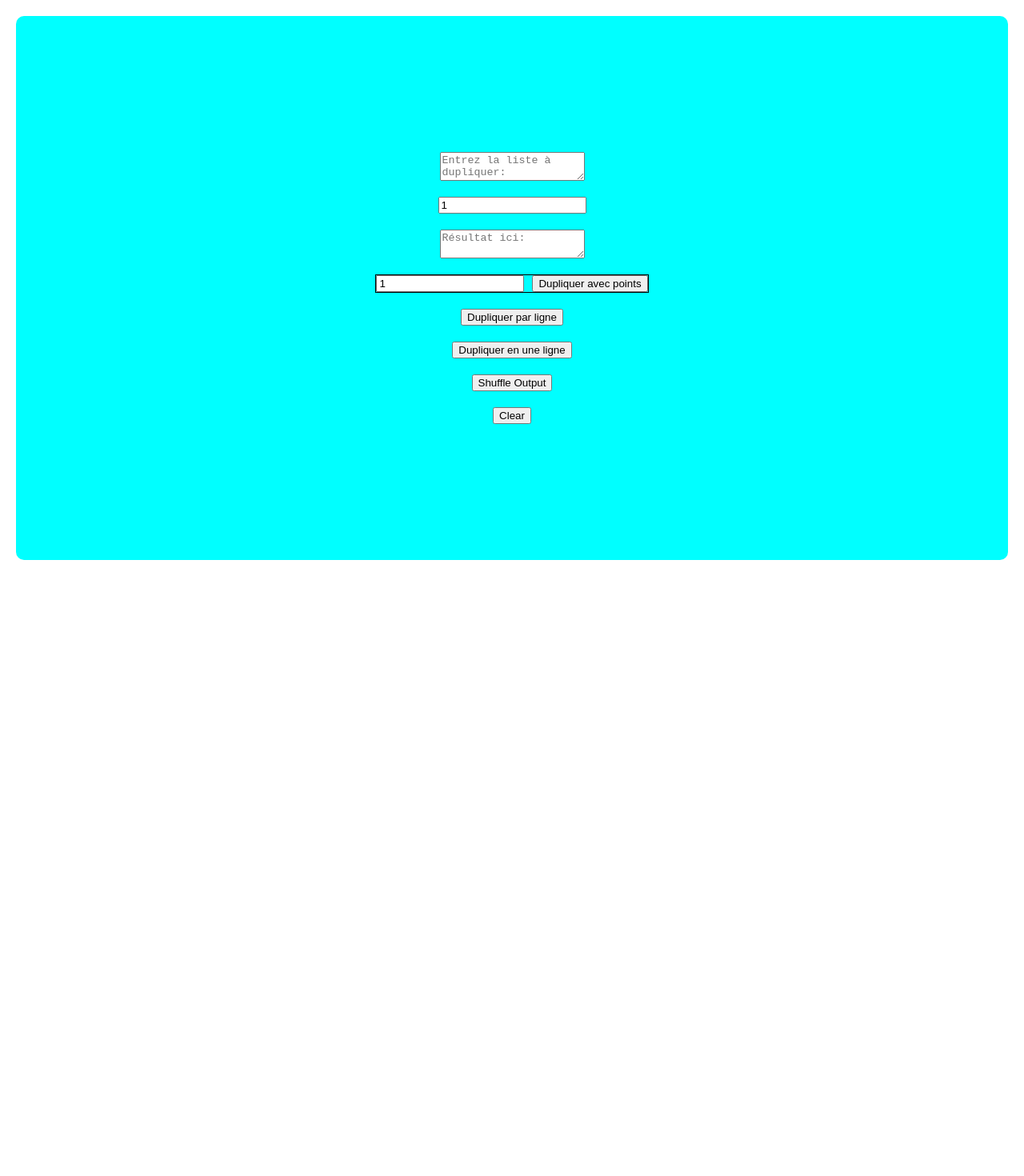
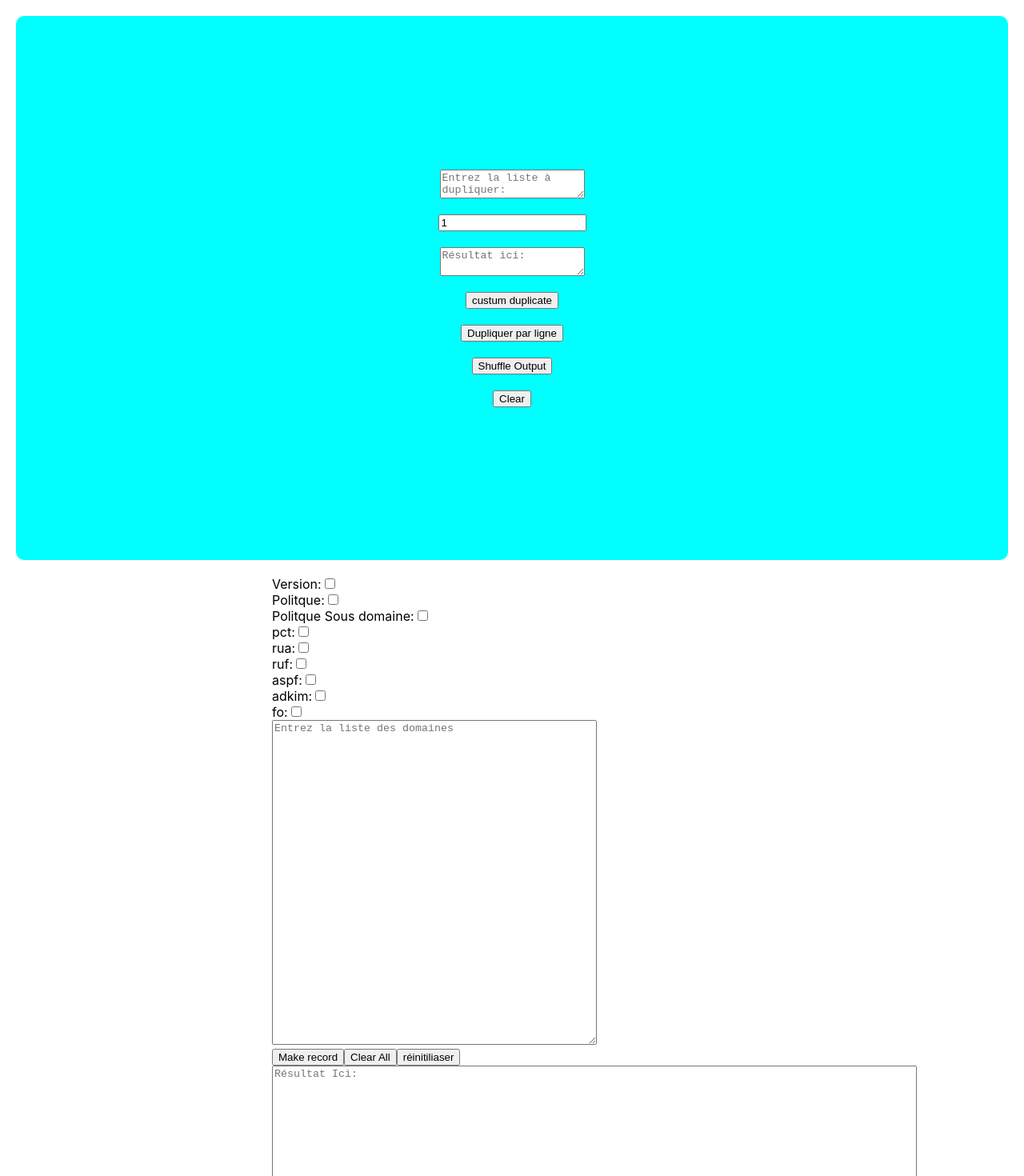
Before and after one commit to benchaayabayoub/Requests-tool, a React (Create React App) app in the folder frontend/: page / in a window 1280 px wide. Shown: the top 1470 px of the page at 80% size. Before the commit the page ends 800 px from the top, so only its background shows below. Built offline with nearby package versions, Linux system fonts and the light colour scheme.

Commit message:
Derniere maj du frontend-avec gitignore-et suppression back end modules

```diff
--- a/frontend/src/App.js
+++ b/frontend/src/App.js
@@ -18,6 +18,7 @@ function App(){
 
     <div>
     <Duplicate  />
+    <Dmarc />
 
 
     </div>
--- a/frontend/src/composants/Composant.module.css
+++ b/frontend/src/composants/Composant.module.css
@@ -11,11 +11,3 @@
     gap:20px;  /* espace entre elements qui sont inside div : necessite display flex ou grid*/
 
 }
-
-
-.groupechoix{
-  display: flex;
-  flex-direction: row;
-  gap:10px;
-  border: 1px solid;
-}
--- a/frontend/src/composants/Dmarc.js
+++ b/frontend/src/composants/Dmarc.js
@@ -26,19 +26,28 @@ function Dmarc(){
 
     function creerRecord(){
 
-        let ligne=`${areaInput},_dmarc.${areaInput},TXT,`;
+
+        const domaines=areaInput.split(/\r?\n/).map(d=>d.trim()).filter(d=>d !== "");
+        const result=[];
+
+        domaines.forEach(domaine=>{
+
+        let ligne=`${domaine},_dmarc.${domaine},TXT,`;
         if(checked1)  ligne+=`v=${select1}; `;
         if(checked2)  ligne+=`p=${select2}; `;
         if(checked3)  ligne+=`sp=${select3}; `;
         if(checked4)  ligne=ligne+`pct=${inp3}; `;
-        if(checked5)  ligne+=`rua=${inp4}@${areaInput}; `;
-        if(checked6)  ligne+=`ruf=${inp5}@${areaInput}; `;
+        if(checked5)  ligne+=`rua=${inp4}@${domaine}; `;
+        if(checked6)  ligne+=`ruf=${inp5}@${domaine}; `;
         if(checked7)  ligne+=`aspf=${select4}; `;
         if(checked8)  ligne+=`adkim=${select5}; `;
         if(checked9)  ligne+=`fo=${inp6};`;
 
-        setAreaResult(ligne);
-        }
+        result.push(ligne);
+     })
+
+        setAreaResult(result.join("\n"));
+  }
 
 
     const clearAll=()=>{
--- a/frontend/src/composants/Duplicate.js
+++ b/frontend/src/composants/Duplicate.js
@@ -1,4 +1,4 @@
-import React, { use, useState } from "react";
+import React, {  useState } from "react";
 import style from './Composant.module.css';
 
 function Duplicate(){
@@ -7,6 +7,8 @@ function Duplicate(){
   const [nbFois,setNbfois]=useState(1);
   const [nbrPoints,setNbrPoints]=useState(1);
   const [output,setOutput]=useState("");
+  const [btn,setBtn]=useState(false);
+  const [txtRandom,setTxtRandom]=useState("");
 
 
   function custumDuplicate(){
@@ -38,17 +40,20 @@ function Duplicate(){
 
 const duplicParLigne=()=>{
 
-  let result="";
-  for(let i=0;i<nbFois;i++){
-    result+=input.trim();
-    result+='\n';
-  }
-  setOutput(result);
+
+    const rows=input.split(/\r?\n/).map(r=>r.trim()).filter(r=>r !=="");
+    let result=[];
+
+    for(let i=0;i<nbFois;i++){
+    result.push(...rows);
+    }
+
+
+  setOutput(result.join("\n"));
+
 }
 
-  const duplicMemeLigne=()=>{
-    setOutput(input.replaceAll("\n","").repeat(nbFois).trim());
-  };
+
 
 
   function Shuffle(){
@@ -60,22 +65,36 @@ const duplicParLigne=()=>{
     setNbfois(1);
     setOutput("");
     setNbrPoints(1);
+    setTxtRandom("");
   };
 
   return(
     <div className={style.div}>
 
     <textarea value={input} onChange={(e)=>setInput(e.target.value)} placeholder="Entrez la liste à dupliquer:"></textarea>
-    <input type="number" min={1} value={nbFois} onChange={(e)=>setNbfois(e.target.value)} size={5}></input>
+    <input type="number" min={1} value={nbFois} onChange={(e)=>setNbfois(Number(e.target.value))} size={5}></input>
     <textarea value={output} readOnly={true}  placeholder="Résultat ici:"></textarea>
 
-    <div className={style.groupechoix}>
-    <input type="number" value={nbrPoints} onChange={(e)=>setNbrPoints(e.target.value)} min={1} size={5}></input>
-    <button onClick={custumDuplicate}>Dupliquer avec points</button>
-    </div>
+
+
+
+    <button onClick={()=>setBtn(inverse=>!inverse)}>custum duplicate</button>
+    {btn &&(
+      <>
+      <button onClick={custumDuplicate}>Dupliquer avec points</button>
+      <input type="number" value={nbrPoints} onChange={(e)=>setNbrPoints(Number(e.target.value))} min={1} size={5}></input>
+
+
+      <button>Dupliquer avec random</button>
+      <input type="text" value={txtRandom} onChange={(e)=>setTxtRandom(e.target.value)} placeholder="Entrez le tag random"></input>
+
+     </>
+    )}
+
+
+
 
     <button onClick={duplicParLigne}>Dupliquer par ligne</button>
-    <button onClick={duplicMemeLigne}>Dupliquer en une ligne</button>
     <button onClick={Shuffle}> Shuffle Output</button>
     <button onClick={Clear}> Clear </button>
 
```
Also changed, not shown: frontend/src/composants/Test2.jsx (added), 1 other file (tests, documents, lock files or other folders).
